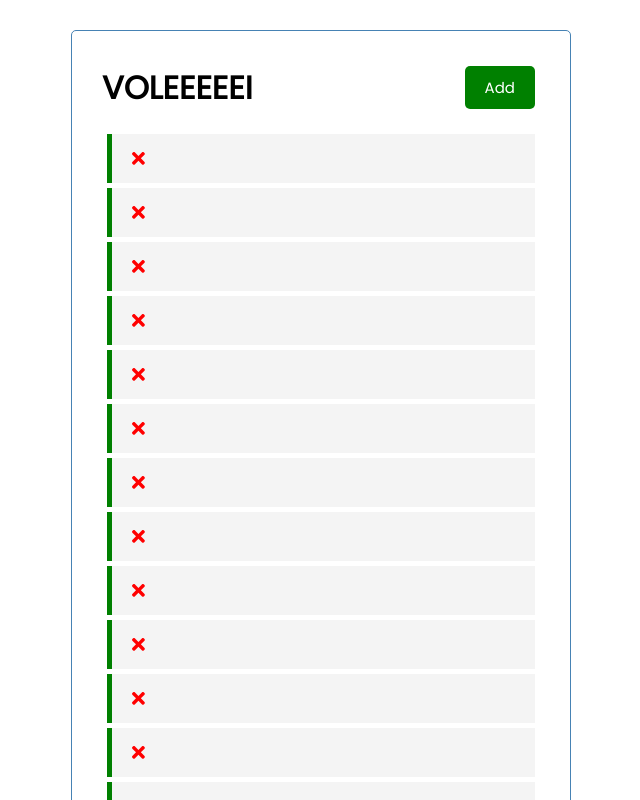
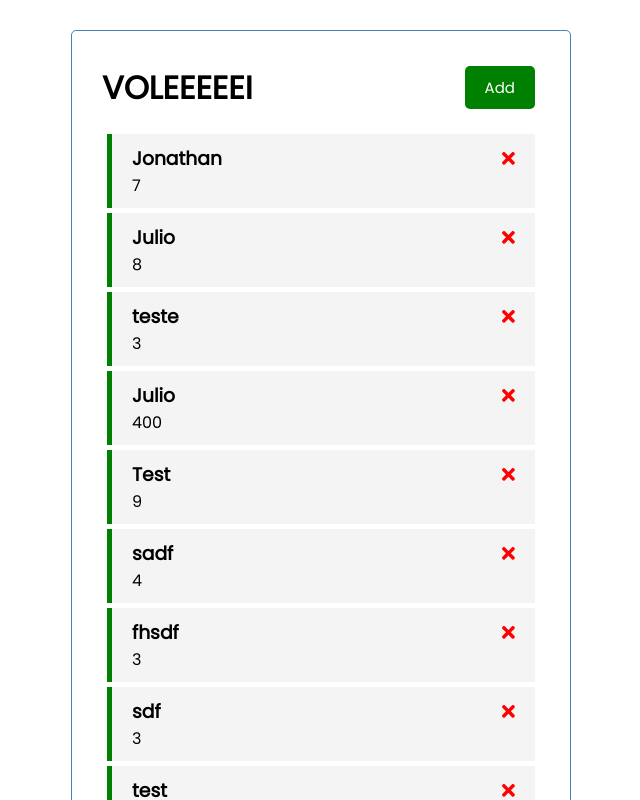
Before and after one commit to cmsjulio/voleeeeei, an Angular app: page / in a window 1280 px wide. Shown: the top 800 px of the page, without its empty margins (319-959 px from the left). Built offline with nearby package versions, Linux system fonts and the light colour scheme; data requests are answered from the project's data file.

Commit message:
refactor(task-item.component.html): :hammer: refatora para novo modelo de Task

```diff
--- a/src/app/components/task-item/task-item.component.html
+++ b/src/app/components/task-item/task-item.component.html
@@ -1,8 +1,8 @@
 <div [ngClass]="{ reminder: task.reminder }" class="task"
-(dblclick)="onToggle(task)">
+(click)="onToggle(task)">
     <h3>
-        {{task.text}}
+        {{task.nome}}
         <fa-icon (click)= "onDelete(task)" [ngStyle]="{ color: 'red' }"
         [icon]="faTimes"></fa-icon> </h3>
-    <p>{{task.day}}</p>
+    <p>{{task.nivel}}</p>
 </div>
```
